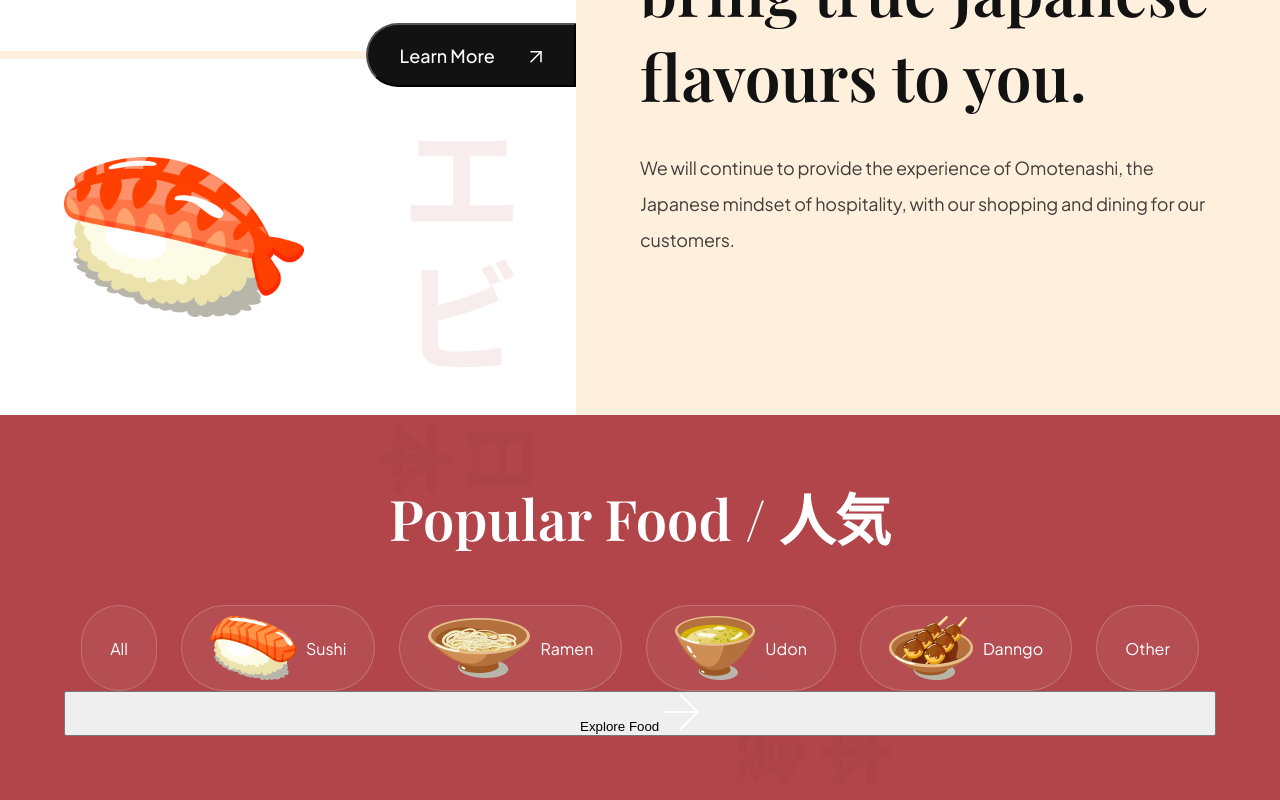
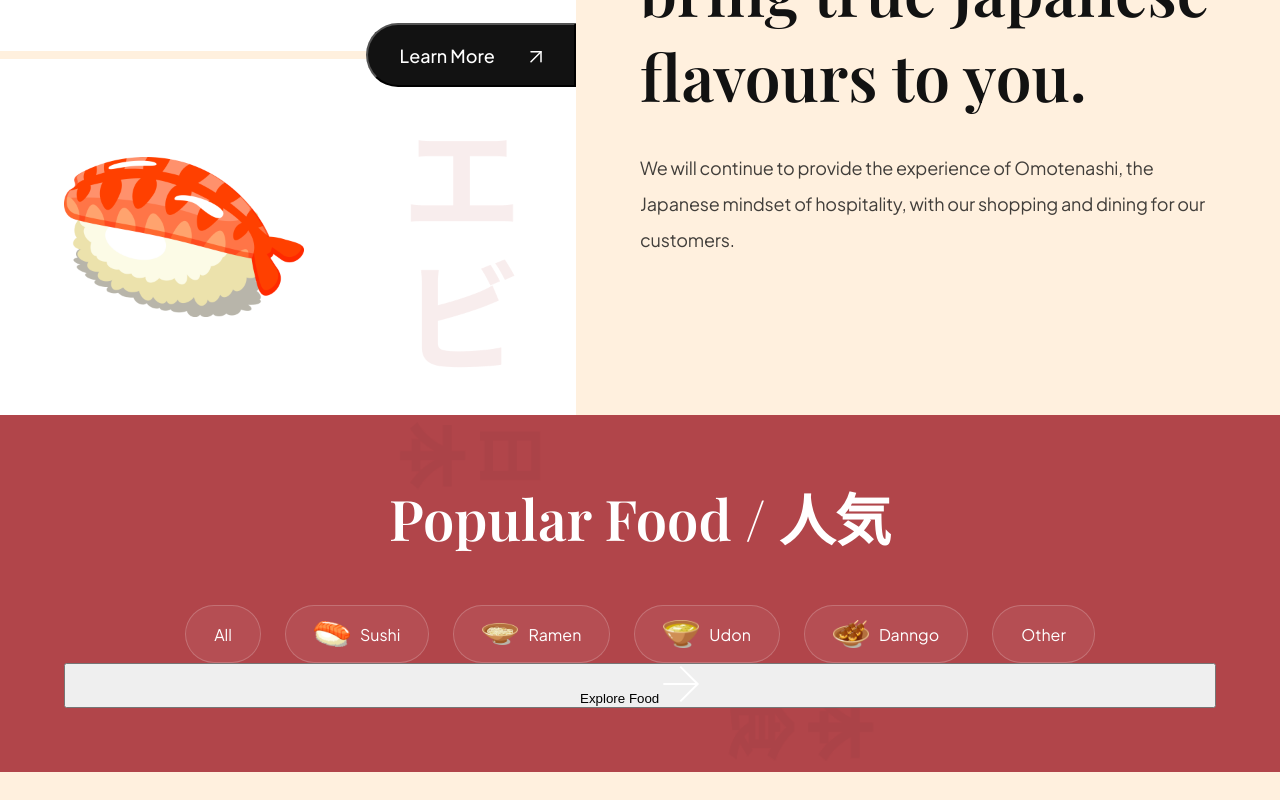
Before and after one commit to nainoaktv/bamboozled, a website built with Vite: page index.html in a window 1280 px wide. Shown: the part 1099-1899 px from the top of the page. After the commit the page ends 1871 px from the top, so only its background shows below. Built offline with nearby package versions, Linux system fonts and the light colour scheme.

Commit message:
resize filter button food images

```diff
--- a/css/sections/popular.css
+++ b/css/sections/popular.css
@@ -51,3 +51,9 @@
   color: #fff;
   cursor: pointer;
 }
+
+.popular-foods__filter-btn img {
+  width: 36px;
+  height: 36px;
+  object-fit: contain;
+}
```
